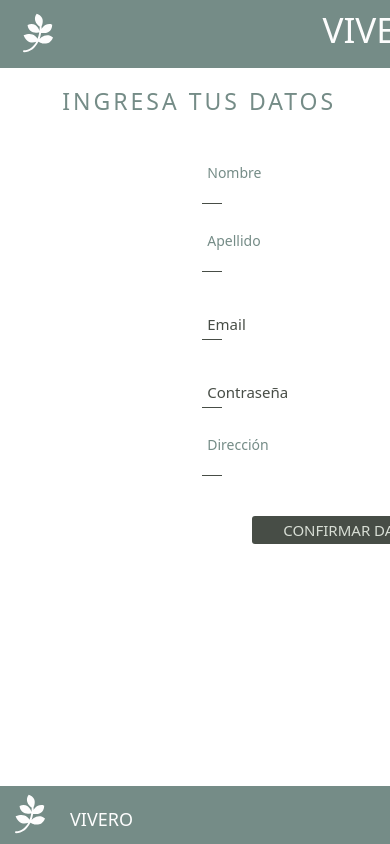
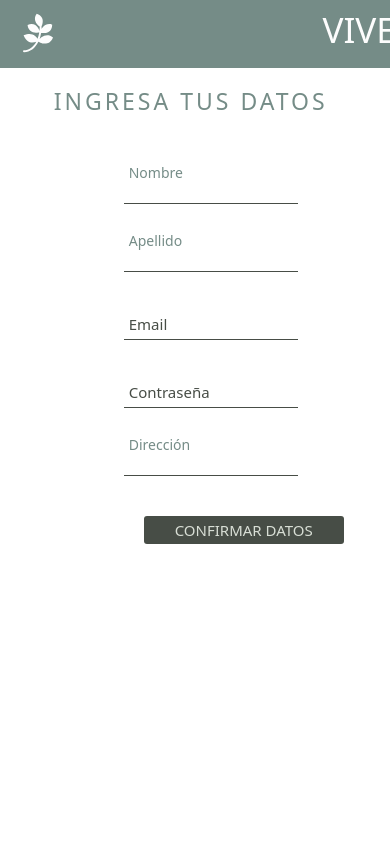
Before and after one commit to mariaflorenciaferreira/my-app, a React (Create React App) app: page /Checkout in a window 390 px wide. Shown: the top 844 px of the page. Built offline with nearby package versions, Linux system fonts and the light colour scheme.

Commit message:
media queries, active NavLink

```diff
--- a/src/components/NavBar.js
+++ b/src/components/NavBar.js
@@ -1,5 +1,5 @@
 import {Container,Nav,Navbar} from "react-bootstrap"
-import {Link} from "react-router-dom"
+import {Link,NavLink} from "react-router-dom"
 import LogoIcon from "./LogoIcon"
 import CartWidget from "../widget/CartWidget"
 
@@ -13,10 +13,10 @@ function NavBar() {
         <Navbar.Collapse id="basic-navbar-nav">
             <Nav className="me-auto">
             <Link to="/" className="navLinks"  >INICIO</Link>
-            <Link to="/categoria/interior" className="navLinks" >INTERIOR</Link>
-            <Link to="/categoria/exterior" className="navLinks" >EXTERIOR</Link>
-            <Link to="/categoria/herramientas" className="navLinks" >HERRAMIENTAS</Link>
-            <Link to="/categoria/sustratos" className="navLinks" >SUSTRATOS</Link>
+            <NavLink  to="/categoria/interior" className="navLinks" active-classname="active"  >INTERIOR</NavLink>
+            <NavLink  to="/categoria/exterior" className="navLinks" active-classname="active" >EXTERIOR</NavLink>
+            <NavLink  to="/categoria/herramientas" className="navLinks" active-classname="active" >HERRAMIENTAS</NavLink>
+            <NavLink  to="/categoria/sustratos" className="navLinks" active-classname="active" >SUSTRATOS</NavLink>
             <Link to="/Checkout" ><CartWidget/></Link>
 
 
--- a/src/styles.scss
+++ b/src/styles.scss
@@ -15,7 +15,7 @@ $cuaternary-color:#758C87;
 
 html{
     font-size: 10px;
-    background-color:$cuaternary-color;
+    background-color:$primary-color;
 
 
 }
@@ -63,10 +63,22 @@ background-color:$cuaternary-color;
     text-decoration: none;
     margin-left: 5rem;
     margin-top: 1rem;
+    margin-bottom: 0rem;
 }
 
 .navLinks:hover{
     color: $ternary-color;
+
+}
+
+.active{
+    border-bottom: solid $secondary-color 0.1rem;
+    border-top: solid $secondary-color 0.1rem;
+}
+
+.active:hover{
+    border-bottom: solid $ternary-color 0.1rem;
+    border-top: solid $ternary-color 0.1rem;
 
 }
 
@@ -77,29 +89,22 @@ background-color:$cuaternary-color;
 }
 
 .cartWidget:hover{
-
-
     transition-duration: 100ms;
     transform: perspective(0.05px) translateZ(0.05px);
-
-
 }
 
 .cartWidgOn{
     color: $ternary-color;
     font-size: 3.8rem;
     float: left;
-
 }
 
 .cartWidgOff{
     visibility: hidden;
-
 }
 
 
 #cartWidgetTotal{
-
     font-size: 1.2rem;
     color:$primary-color ;
     margin:0rem 0rem 3rem 0.5rem;
@@ -108,18 +113,12 @@ background-color:$cuaternary-color;
     height: 2rem;
     width: 2rem;
     text-align: center;
-
-
-
 }
 
 
 h2{
     color:$ternary-color;
 }
-
-
-
 
 
 li{
@@ -133,13 +132,11 @@ li{
     flex-direction: column;
     justify-content: center;
     align-items: center;
-
 }
 
 .counterText{
     font-size:1.5rem ;
     text-align: center;
-
 }
 
 
@@ -177,10 +174,7 @@ li{
     font-size:1.8rem;
     justify-content: center;
     align-items: center;
-   color: $secondary-color;
-
-
-
+    color: $secondary-color;
 }
 
 .shopTitle{
@@ -200,13 +194,11 @@ li{
     justify-content: center;
     align-items: center;
     background-color: $primary-color;
-
 }
 
 .product{
     margin:3rem 2rem 3rem 2rem;
     width: 32rem;
-
 }
 
 
@@ -226,7 +218,6 @@ li{
 
 .productImg{
     height: 30rem;
-
 }
 
 .productName{
@@ -235,14 +226,13 @@ li{
     font-size: 2rem;
     height: 3rem;
     margin-top: 1.5rem;
-
 }
 
 .productPrice{
     text-align: center;
     font-size: 1.8rem;
     color:$ternary-color ;
-    }
+}
 
 .openProduct{
     @extend .roundedBorder;
@@ -253,7 +243,6 @@ li{
     border: none;
     text-decoration: none;
     margin-left: 19%;
-
 }
 
 .stockText{
@@ -266,7 +255,6 @@ color:$ternary-color ;
     flex-wrap: wrap;
     justify-content: center;
     background-color: $primary-color;
-
 }
 
 .itemContainer{
@@ -296,7 +284,6 @@ color:$ternary-color ;
     height: 100%;
     border: solid $cuaternary-color 0.5rem;
     padding: 1rem;
-
 }
 
 .productDetailName{
@@ -325,7 +312,6 @@ color:$ternary-color ;
     padding: 5rem;
     justify-content: center;
     background-color: $secondary-color;
-
 }
 
 .cartTitle{
@@ -351,13 +337,11 @@ color:$ternary-color ;
     margin:1rem 2rem;
     text-align: left;
     width: 11rem;
-
 }
 
 .cartPrice{
     @extend .cartItem;
     width: 6rem;
-
 }
 
 
@@ -370,7 +354,6 @@ color:$ternary-color ;
     background-color:transparent;
     color: $ternary-color ;
     text-align: center;
-
 }
 
 
@@ -383,8 +366,6 @@ color:$ternary-color ;
     background-color:$secondary-color ;
     color:$ternary-color ;
     border-radius: 3px;
-
-
 }
 
 .buyBtn{
@@ -400,7 +381,6 @@ color:$ternary-color ;
 }
 
 .clearBtn:hover{
-
     color: $cuaternary-color;
 }
 
@@ -415,7 +395,6 @@ color:$ternary-color ;
     font-size: 1.5rem;
     color: $cuaternary-color;
     text-align: left;
-
 }
 
 
@@ -425,12 +404,10 @@ color:$ternary-color ;
     background-color: $cuaternary-color;
     width: 100%;
     margin-top: auto;
-
 }
 
 .footer1{
     display: flex;
-
 }
 
 .footerBrandLink{
@@ -438,7 +415,6 @@ color:$ternary-color ;
     text-decoration: none;
     color:$primary-color;
     margin: 2rem 0rem 1rem 2rem;
-
 }
 
 .footerBrandLink:hover{
@@ -449,7 +425,6 @@ color:$ternary-color ;
     color:$primary-color;
     margin: 1.5rem 0rem 0rem 45rem;
     display: flex
-
 }
 
 
@@ -502,7 +477,6 @@ color:$ternary-color ;
 .inputContainer{
     position: relative;
     margin:2rem 0rem;
-
 }
 
 .formLabel{
@@ -594,3 +568,26 @@ input:focus~.bar::before{
 .errorToast{
     font-size: 1.5rem;
 }
+
+@media only screen and (max-width: 40em) {
+    .itemDetail{
+        border: solid $cuaternary-color 0.5rem;
+        height: 40rem;
+        margin: 12rem 0rem 2rem 0rem;
+
+    }
+
+    .userForm,.checkCartContainer{
+
+        padding: 0rem 3rem;
+        width: 60vw;
+        height: 100vh;
+    }
+
+    .submitForm{
+        margin-left: 2rem;
+
+    }
+
+
+}
```
